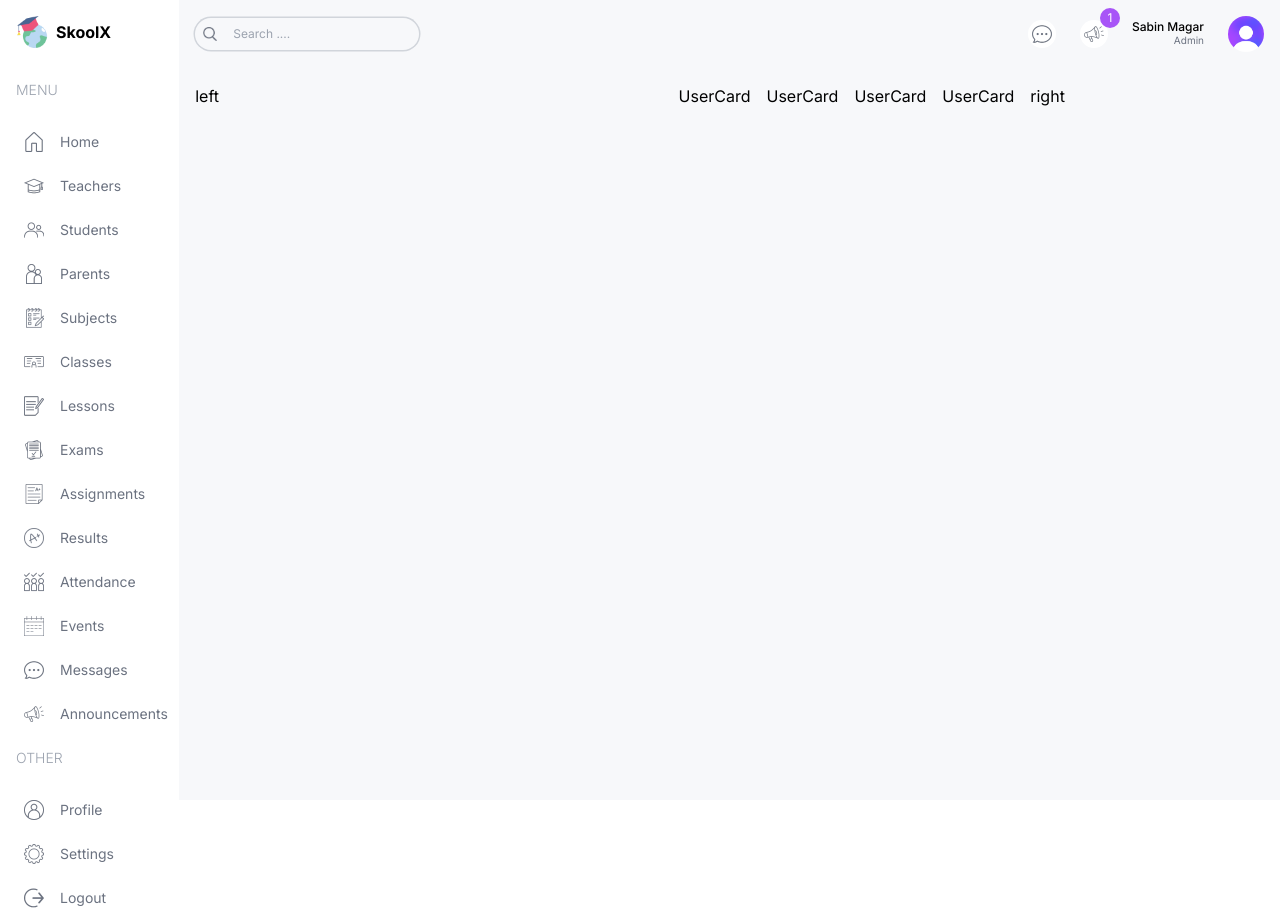
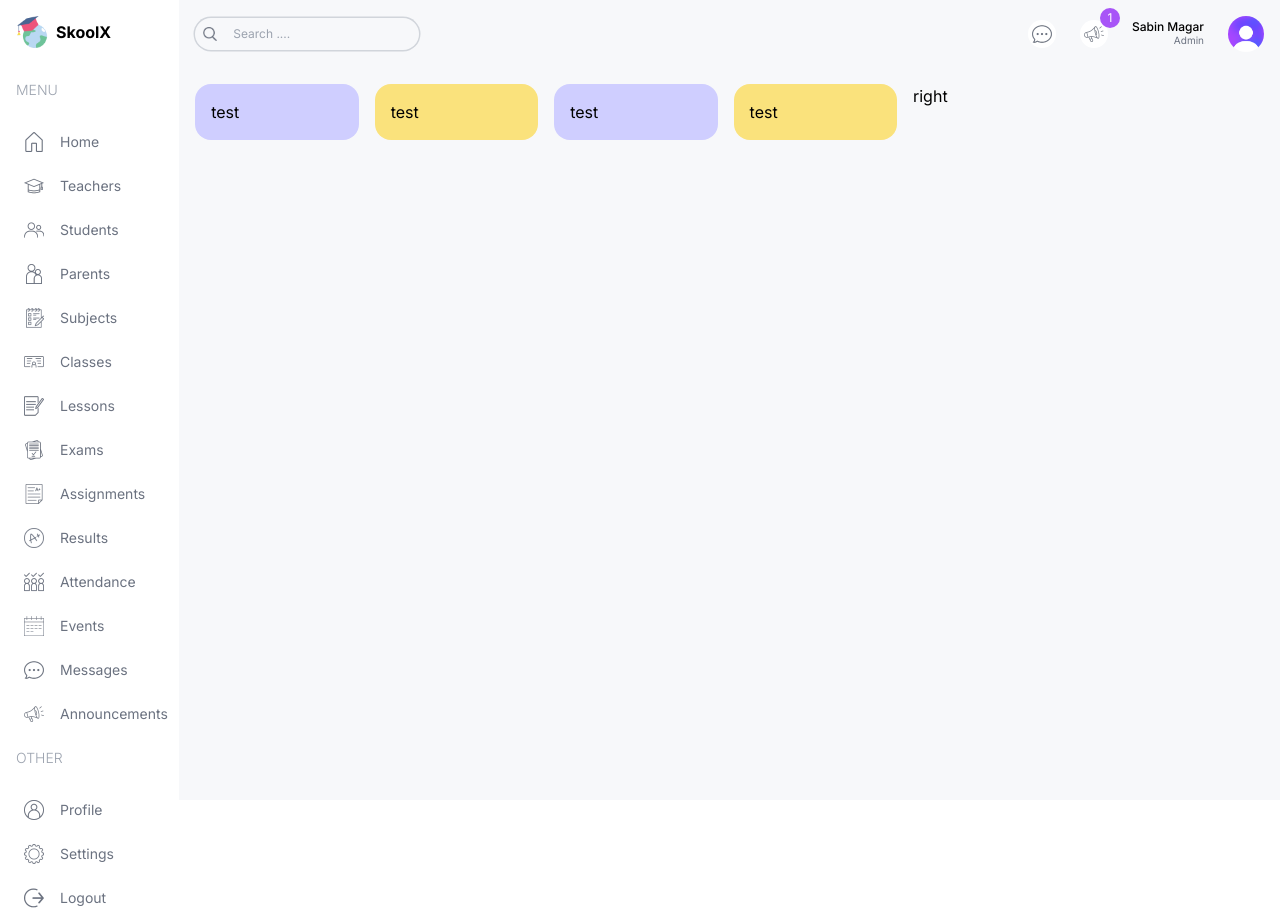
Before and after one commit to Sabin-Magar/Project-SkoolX, a Next.js app: page /admin in a window 1280 px wide. Built offline with nearby package versions, Linux system fonts and the light colour scheme.

Commit message:
tailwind.config.ts file updated

```diff
--- /dev/null
+++ b/postcss.config.js
@@ -0,0 +1,6 @@
+module.exports = {
+  plugins: {
+    tailwindcss: {},
+    autoprefixer: {},
+  },
+}
--- a/src/app/(dashboard)/admin/page.tsx
+++ b/src/app/(dashboard)/admin/page.tsx
@@ -5,14 +5,15 @@ const AdminPage = () => {
     <div className="p-4 flex gap-4 flex-col md:flex-row">
 
       {/* left portion */}
-      <div className="w-full lg:w-2/3 flex flex-col gap-8">left</div>
+      <div className="w-full lg:w-2/3 flex flex-col gap-8">
 
-      {/* User Cards */}
-      <div className="flex gap-4 justify-between">
-        <UserCard type="student"/>
-        <UserCard type="teacher"/>
-        <UserCard type="parent"/>
-        <UserCard type="staff"/>
+        {/* User Cards */}
+        <div className="flex gap-4 justify-between flex-wrap">
+          <UserCard type="student"/>
+          <UserCard type="teacher"/>
+          <UserCard type="parent"/>
+          <UserCard type="staff"/>
+        </div>
       </div>
 
       {/* right portion */}
--- a/src/components/UserCard.tsx
+++ b/src/components/UserCard.tsx
@@ -1,6 +1,8 @@
 const UserCard = ( {type}:{type:string} ) => {
   return (
-    <div>UserCard</div>
+    <div className="rounded-2xl odd:bg-lamaPurple even:bg-lamaYellow p-4 flex-1 min-w-[130px]">
+        test
+    </div>
   )
 }
 
--- a/tailwind.config.ts
+++ b/tailwind.config.ts
@@ -13,6 +13,14 @@ const config: Config = {
         "gradient-conic":
           "conic-gradient(from 180deg at 50% 50%, var(--tw-gradient-stops))",
       },
+      colors: {
+        lamaSky: "#C3EBFA",
+        lamaSkyLight: "#EDF9FD",
+        lamaPurple: "#CFCEFF",
+        lamaPurpleLight: "#F1F0FF",
+        lamaYellow: "#FAE27C",
+        lamaYellowLight: "#FEFCE8",
+      },
     },
   },
   plugins: [],
```
Also changed, not shown: package.json (+7 -6 lines), 1 other file (tests, documents, lock files or other folders).
